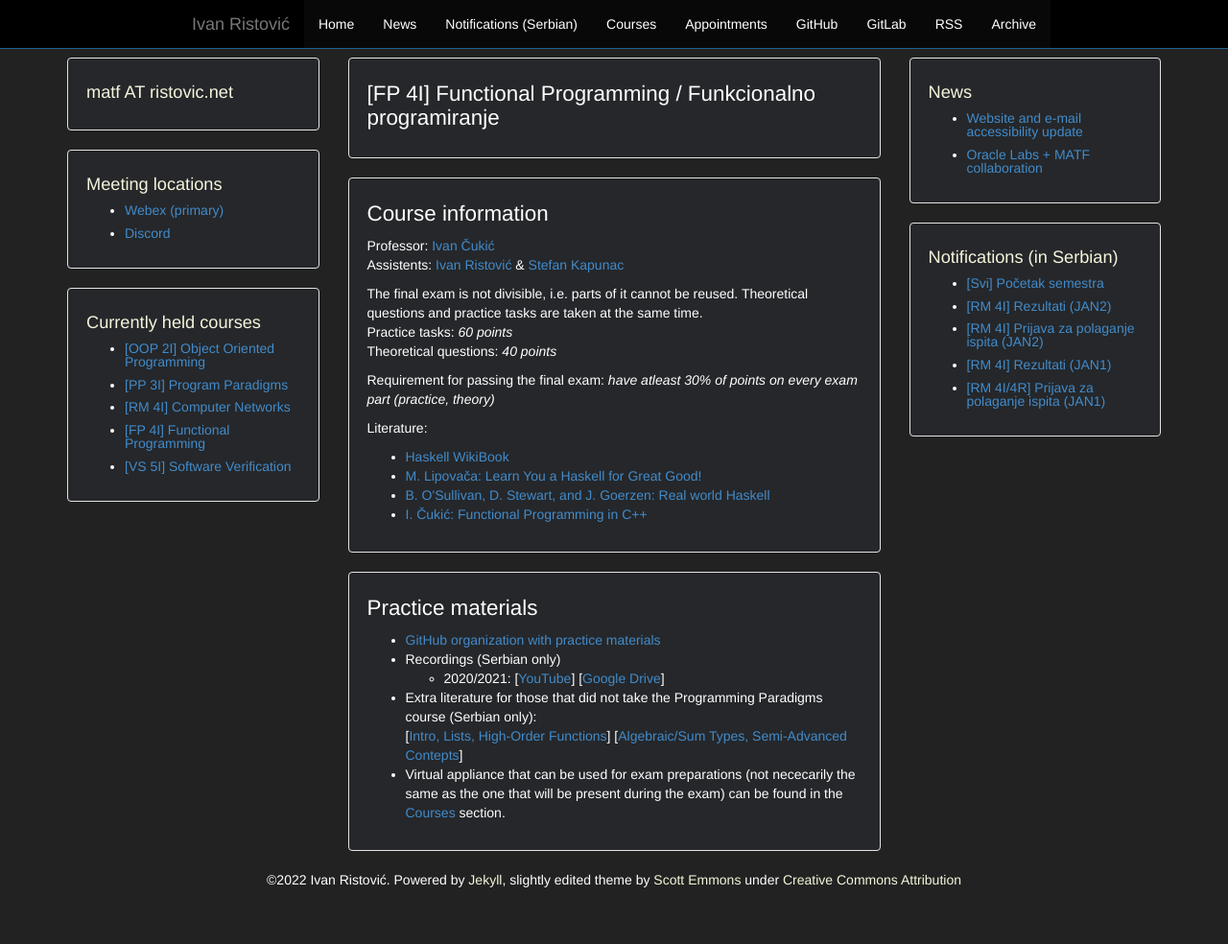
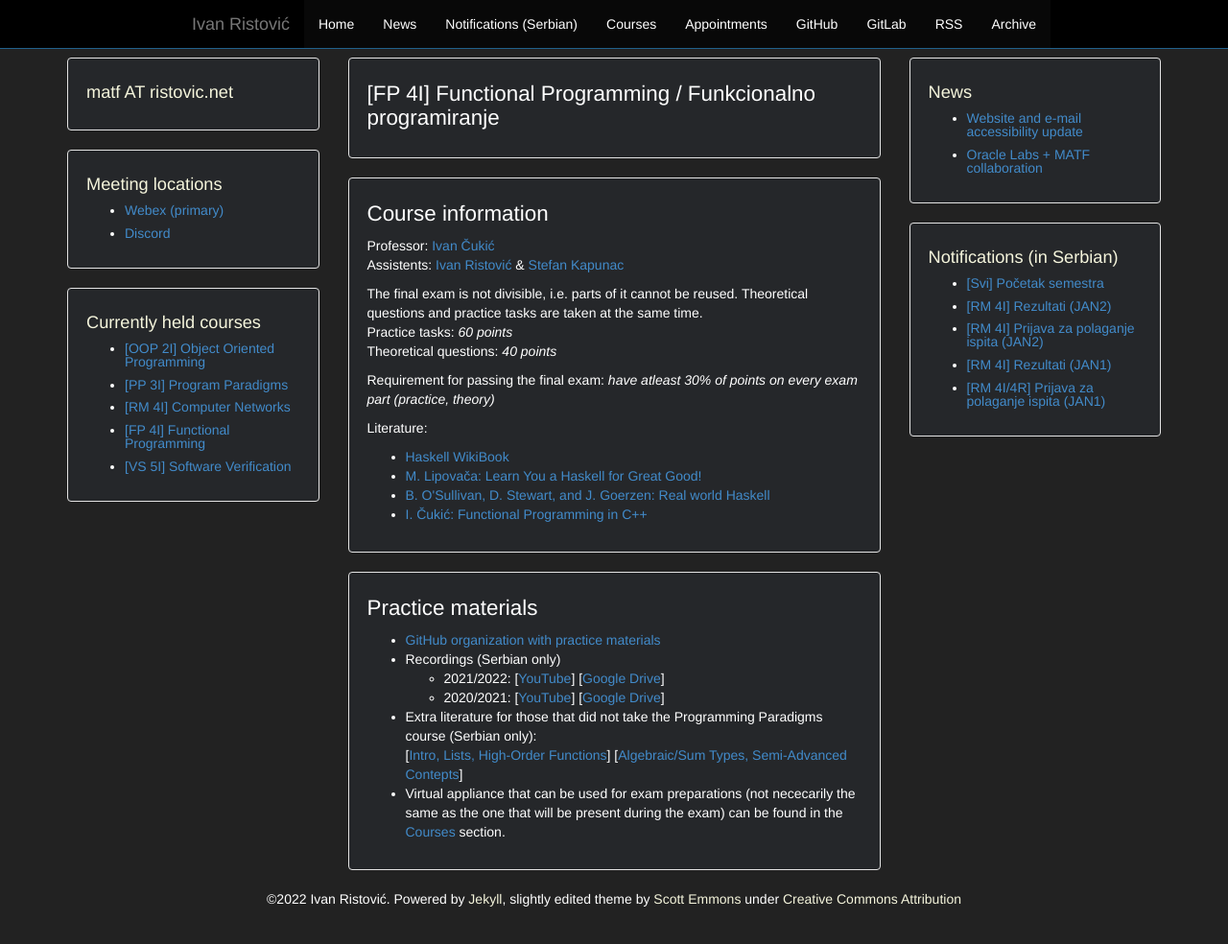
Before and after one commit to ivan-ristovic/ivan-ristovic.github.io, a Jekyll site: the page built from courses/fp/index.html, in a window 1280 px wide and 1017 px high. Shown: the top 984 px of the window at 96% size. Built offline with Jekyll 4.4.1, drawn with Linux system fonts in a browser that asks for light colours.

Commit message:
[FP] 2022 updates

```diff
--- a/courses/fp/index.html
+++ b/courses/fp/index.html
@@ -44,6 +44,11 @@
             Recordings (Serbian only)
             <ul>
                 <li>
+                    2021/2022:
+                    [<a href="https://www.youtube.com/playlist?list=PLOGAKiQpHThO1zOnxj7a8IuvyA6KUCRrv">YouTube</a>]
+                    [<a href="https://drive.google.com/drive/folders/1JZjiCZ4maC3Pq7bUk4nNQW8Zmfcvl1Ik?usp=sharing">Google Drive</a>]
+                </li>
+                <li>
                     2020/2021:
                     [<a href="https://www.youtube.com/playlist?list=PLOGAKiQpHThN3fRcs6OUjRETyEOR03Dy6">YouTube</a>]
                     [<a href="https://drive.google.com/drive/folders/1IGYBmmBv206lqQNbYz8_QG5JmgOAtjKA?usp=sharing">Google Drive</a>]
```
Also changed, not shown: _posts/2021_2022/2022-02-18-all-start.md (+1 -1 lines).
